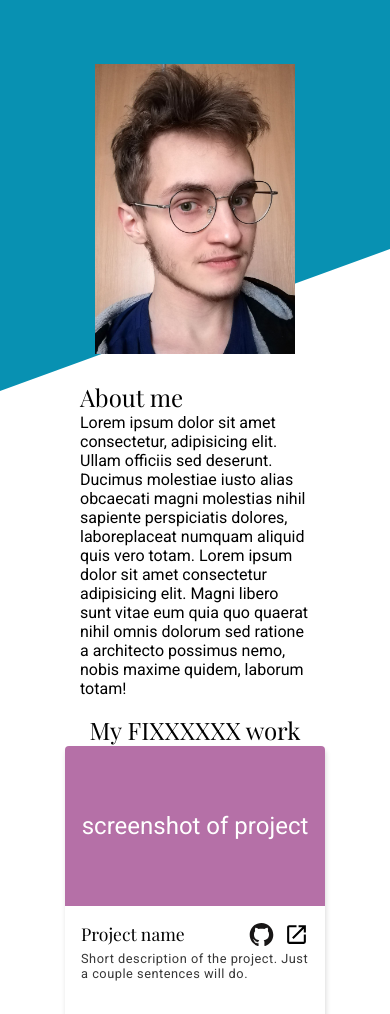
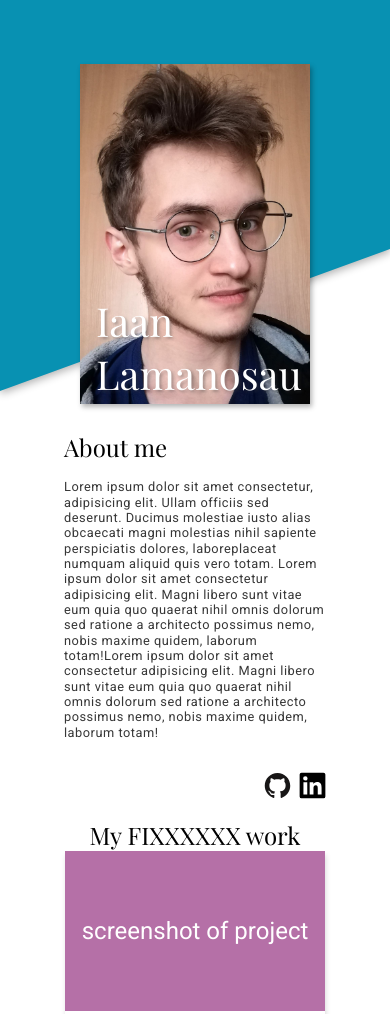
Before and after one commit to twentysixhugs/personal-portfolio, a plain HTML site: page index.html in a window 390 px wide. Shown: the top 1014 px of the page. Drawn offline with nearby package versions, Linux system fonts and the light colour scheme.

Commit message:
Style About

```diff
--- a/index.css
+++ b/index.css
@@ -20,7 +20,8 @@ body,
 .c-about__heading,
 .c-projects-list__heading,
 .c-project__heading,
-.c-contact__heading {
+.c-contact__heading,
+.c-about__name {
   font-size: 1.5rem;
   font-family: 'Playfair Display', serif;
 }
@@ -35,10 +36,73 @@ body,
   align-items: center;
 }
 
+.c-about__heading {
+  margin-bottom: 1rem;
+}
+
+.c-about__para {
+  font-size: 0.8rem;
+  letter-spacing: 0.04em;
+  line-height: 1.2;
+  color: rgb(55, 55, 55);
+}
+
+.c-about__name {
+  position: absolute;
+  bottom: 0;
+  left: 0.9rem;
+  font-size: 2.5rem;
+  color: #fff;
+  text-shadow: 2px 2px 3px rgba(55, 55, 55, 0.353);
+}
+
+.c-about__img-container {
+  position: relative;
+}
+
 .c-about__img {
   object-fit: contain;
   max-width: 320px;
   float: left;
+  box-shadow: 2px 3px 5px #0000004c;
+  /* border-radius: 4px; */
+}
+
+.c-about__info-wrapper {
+  min-height: 300px;
+  padding: 1rem;
+  padding-top: 1.7rem;
+  background: rgb(255, 255, 255);
+  box-shadow: 0px 3px 6px #00000053;
+}
+
+.c-about__links {
+  display: flex;
+  gap: 8px;
+  margin-top: 32px;
+}
+
+.c-about__link {
+  text-decoration: none;
+}
+
+.c-about__link:first-child {
+  margin-left: auto;
+}
+
+.c-about__link-img {
+  width: 27px;
+}
+
+.background_shape--about {
+  position: absolute;
+  z-index: -1;
+  top: -150px;
+  width: 100%;
+  height: 470px;
+  background: #0891b2;
+  transform: skewY(-8deg);
+  box-shadow: 0px 3px 8px #0000004f;
 }
 
 @media (max-width: 1200px) {
@@ -50,24 +114,30 @@ body,
 
   .c-about__spacer {
     display: block;
-    width: 220px;
-    height: 220px;
+    width: 230px;
+    height: 230px;
     float: left;
   }
 
+  .c-about__img-container {
+    position: absolute;
+    left: -50px;
+    top: -45px;
+  }
+
   .c-about__img {
-    position: absolute;
     max-width: 270px;
-    left: -50px;
-    top: -50px;
   }
-}
 
-.c-about__info-wrapper {
-  min-height: 300px;
-  padding: 1rem;
-  padding-top: 1.7rem;
-  background: rgb(255, 255, 125);
+  .c-about__name {
+    top: -10px;
+    left: 220px;
+    white-space: nowrap;
+  }
+
+  .background_shape--about {
+    transform: skewY(-12deg);
+  }
 }
 
 @media (max-width: 600px) {
@@ -81,35 +151,33 @@ body,
 
   .c-about__info-wrapper {
     background: none;
+    max-width: 275px;
+    padding-inline: 0;
+    box-shadow: none;
+  }
+
+  .c-about__img-container {
+    position: relative;
+    top: 0;
+    bottom: 0;
+    left: 0;
+    right: 0;
   }
 
   .c-about__img {
-    position: static;
-    width: 200px;
-    height: 290px;
+    width: 230px;
+    height: 340px;
     object-fit: cover;
   }
-}
 
-.background_shape--about {
-  position: absolute;
-  z-index: -1;
-  top: -150px;
-  width: 100%;
-  height: 470px;
-  background: #0891b2;
-  transform: skewY(-8deg);
-}
-
-@media (max-width: 1200px) {
-  .background_shape--about {
-    transform: skewY(-12deg);
-  }
-}
-
-@media (max-width: 600px) {
   .background_shape--about {
     transform: skewY(-20deg);
+  }
+
+  .c-about__name {
+    left: 1rem;
+    top: 230px;
+    white-space: normal;
   }
 }
 
@@ -141,7 +209,7 @@ body,
   min-height: 280px;
   padding-bottom: 40px;
   box-shadow: 1px 4px 5px rgb(219, 219, 219);
-  border-radius: 4px;
+  /* border-radius: 4px; */
 }
 
 .c-project__body {
@@ -177,7 +245,7 @@ body,
 .c-project__img {
   height: 160px;
   background: rgb(181, 112, 167);
-  border-radius: 4px 4px 0 0;
+  /* border-radius: 4px 4px 0 0; */
   justify-content: center;
   align-items: center;
   display: flex;
--- a/index.html
+++ b/index.html
@@ -18,7 +18,10 @@
   <main class="main">
     <div class="background_shape--about"></div>
     <section class="c-about">
-      <img class="c-about__img" alt="" src="./assets/about_img.jpg">
+      <div class="c-about__img-container">
+        <img class="c-about__img" alt="" src="./assets/about_img.jpg">
+        <figcaption class="c-about__name">Iaan Lamanosau</figcaption>
+      </div>
       <div class="c-about__info-wrapper">
         <div class="c-about__spacer"></div>
         <h1 class="c-about__heading">About me</h1>
@@ -28,9 +31,36 @@
           libero
           sunt vitae eum quia quo quaerat nihil omnis dolorum sed ratione a architecto possimus nemo, nobis maxime
           quidem,
+          laborum totam!Lorem ipsum dolor sit amet consectetur adipisicing elit. Magni
+          libero
+          sunt vitae eum quia quo quaerat nihil omnis dolorum sed ratione a architecto possimus nemo, nobis maxime
+          quidem,
           laborum totam!</p>
 
-        <div class="c-about__icons"></div>
+        <div class="c-about__links">
+          <a href="#" class="c-about__link">
+            <svg class="c-about__link-img" viewBox="0 0 128 128">
+              <g fill="#181616">
+                <path clip-rule="evenodd"
+                  d="M64 5.103c-33.347 0-60.388 27.035-60.388 60.388 0 26.682 17.303 49.317 41.297 57.303 3.017.56 4.125-1.31 4.125-2.905 0-1.44-.056-6.197-.082-11.243-16.8 3.653-20.345-7.125-20.345-7.125-2.747-6.98-6.705-8.836-6.705-8.836-5.48-3.748.413-3.67.413-3.67 6.063.425 9.257 6.223 9.257 6.223 5.386 9.23 14.127 6.562 17.573 5.02.542-3.903 2.107-6.568 3.834-8.076-13.413-1.525-27.514-6.704-27.514-29.843 0-6.593 2.36-11.98 6.223-16.21-.628-1.52-2.695-7.662.584-15.98 0 0 5.07-1.623 16.61 6.19C53.7 35 58.867 34.327 64 34.304c5.13.023 10.3.694 15.127 2.033 11.526-7.813 16.59-6.19 16.59-6.19 3.287 8.317 1.22 14.46.593 15.98 3.872 4.23 6.215 9.617 6.215 16.21 0 23.194-14.127 28.3-27.574 29.796 2.167 1.874 4.097 5.55 4.097 11.183 0 8.08-.07 14.583-.07 16.572 0 1.607 1.088 3.49 4.148 2.897 23.98-7.994 41.263-30.622 41.263-57.294C124.388 32.14 97.35 5.104 64 5.104z">
+                </path>
+                <path
+                  d="M26.484 91.806c-.133.3-.605.39-1.035.185-.44-.196-.685-.605-.543-.906.13-.31.603-.395 1.04-.188.44.197.69.61.537.91zm2.446 2.729c-.287.267-.85.143-1.232-.28-.396-.42-.47-.983-.177-1.254.298-.266.844-.14 1.24.28.394.426.472.984.17 1.255zM31.312 98.012c-.37.258-.976.017-1.35-.52-.37-.538-.37-1.183.01-1.44.373-.258.97-.025 1.35.507.368.545.368 1.19-.01 1.452zm3.261 3.361c-.33.365-1.036.267-1.552-.23-.527-.487-.674-1.18-.343-1.544.336-.366 1.045-.264 1.564.23.527.486.686 1.18.333 1.543zm4.5 1.951c-.147.473-.825.688-1.51.486-.683-.207-1.13-.76-.99-1.238.14-.477.823-.7 1.512-.485.683.206 1.13.756.988 1.237zm4.943.361c.017.498-.563.91-1.28.92-.723.017-1.308-.387-1.315-.877 0-.503.568-.91 1.29-.924.717-.013 1.306.387 1.306.88zm4.598-.782c.086.485-.413.984-1.126 1.117-.7.13-1.35-.172-1.44-.653-.086-.498.422-.997 1.122-1.126.714-.123 1.354.17 1.444.663zm0 0">
+                </path>
+              </g>
+            </svg>
+          </a>
+          <a href="#" class="c-about__link">
+            <svg class="c-about__link-img" viewBox="0 0 128 128">
+              <path fill="#000"
+                d="M116 3H12a8.91 8.91 0 00-9 8.8v104.42a8.91 8.91 0 009 8.78h104a8.93 8.93 0 009-8.81V11.77A8.93 8.93 0 00116 3z">
+              </path>
+              <path fill="#fff"
+                d="M21.06 48.73h18.11V107H21.06zm9.06-29a10.5 10.5 0 11-10.5 10.49 10.5 10.5 0 0110.5-10.49M50.53 48.73h17.36v8h.24c2.42-4.58 8.32-9.41 17.13-9.41C103.6 47.28 107 59.35 107 75v32H88.89V78.65c0-6.75-.12-15.44-9.41-15.44s-10.87 7.36-10.87 15V107H50.53z">
+              </path>
+            </svg>
+          </a>
+        </div>
       </div>
     </section>
     <h1 class="c-projects-list__heading">My FIXXXXXX work</h1>
```
